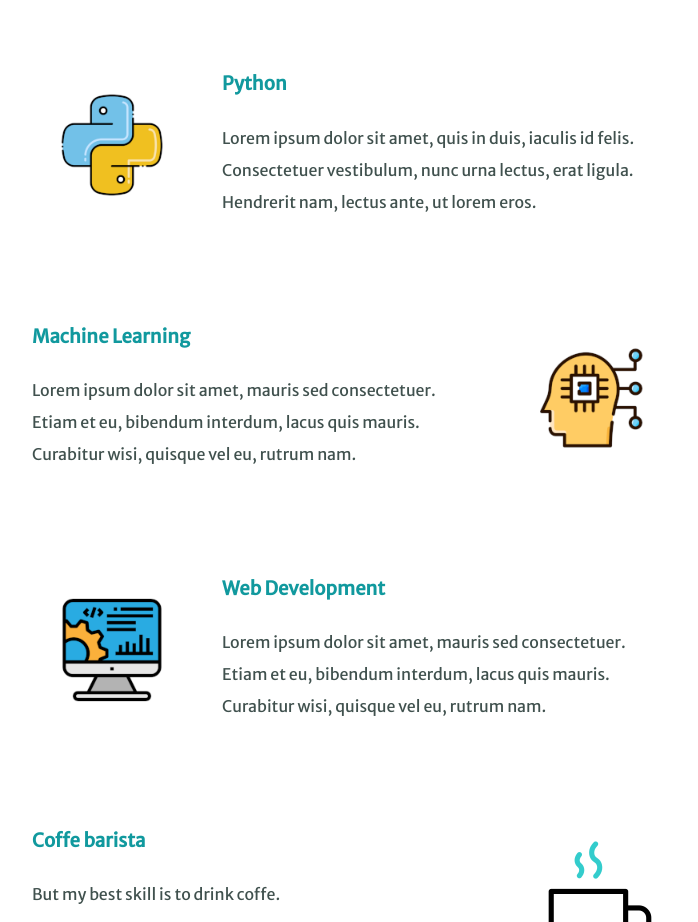
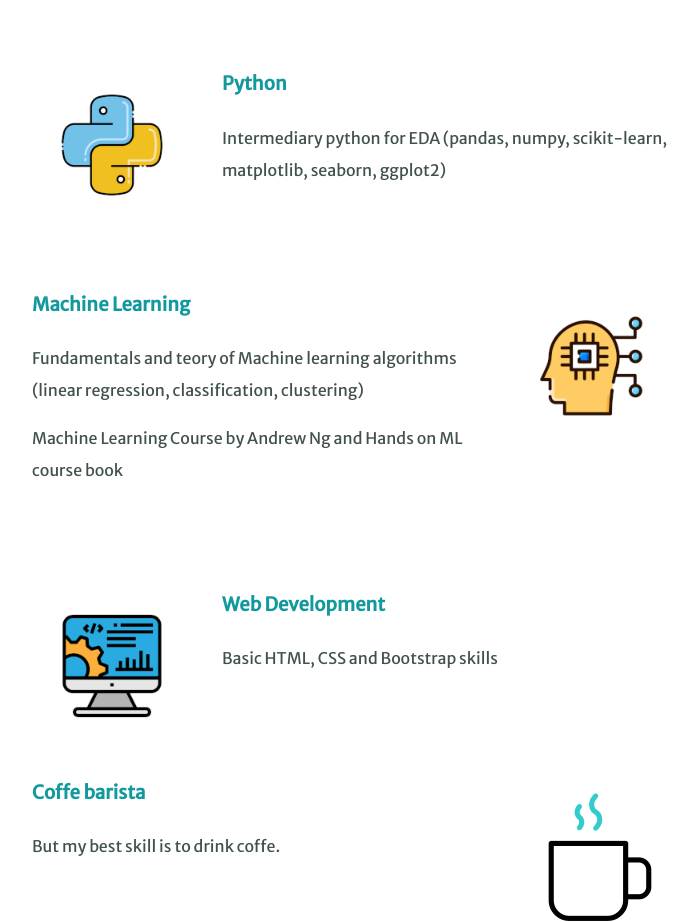
Before and after one commit to ovictordavid/my-personal-site, a plain HTML site: page index.html in a window 1280 px wide. Shown: the part 1560-2482 px from the top of the page, without its empty margins (288-986 px from the left). Drawn offline with Linux system fonts and the light colour scheme; a web font is replaced by a local one.

Commit message:
Update index.html

```diff
--- a/index.html
+++ b/index.html
@@ -37,17 +37,18 @@
       <div class="skill-row">
         <img class="python" src="images/python logo.png" alt="python logo">
         <h3>Python</h3>
-        <p>Lorem ipsum dolor sit amet, quis in duis, iaculis id felis. Consectetuer vestibulum, nunc urna lectus, erat ligula. Hendrerit nam, lectus ante, ut lorem eros.</p>
+        <p>Intermediary python for EDA (pandas, numpy, scikit-learn, matplotlib, seaborn, ggplot2)</p>
       </div>
       <div class="skill-row">
         <img class="machine" src="images/machine logo.png" alt="machine learning">
         <h3>Machine Learning</h3>
-        <p>Lorem ipsum dolor sit amet, mauris sed consectetuer. Etiam et eu, bibendum interdum, lacus quis mauris. Curabitur wisi, quisque vel eu, rutrum nam.</p>
+        <p>Fundamentals and teory of Machine learning algorithms (linear regression, classification, clustering)</p>
+        <p>Machine Learning Course by Andrew Ng and Hands on ML course book</p>
       </div>
       <div class="skill-row">
         <img class="web-dev" src="images/web dev.png" alt="">
         <h3>Web Development</h3>
-        <p>Lorem ipsum dolor sit amet, mauris sed consectetuer. Etiam et eu, bibendum interdum, lacus quis mauris. Curabitur wisi, quisque vel eu, rutrum nam.</p>
+        <p>Basic HTML, CSS and Bootstrap skills</p>
       </div>
       <div class="skill-row">
         <img class="coffe" src="images/coffe.gif" alt="">
```
